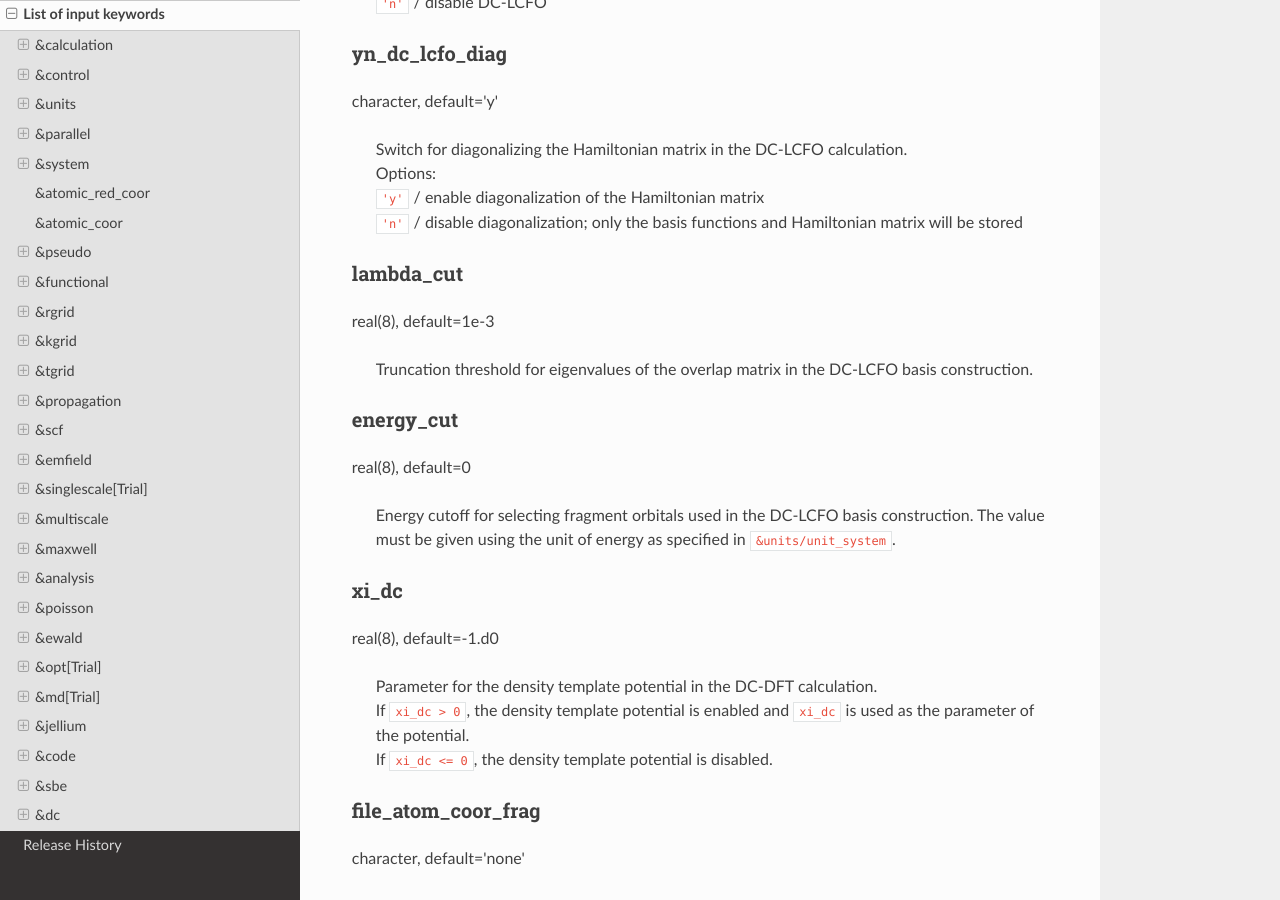
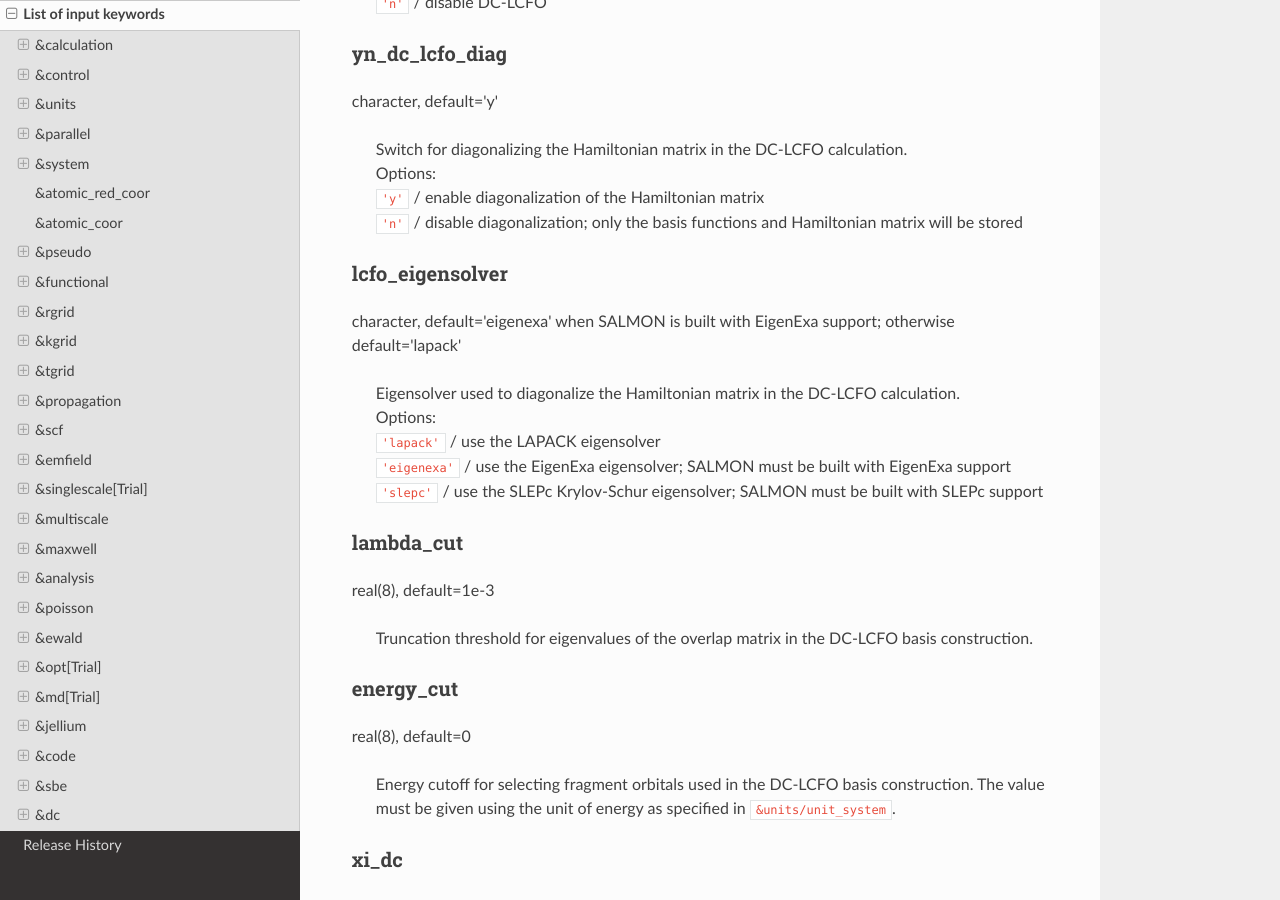
Before and after one commit to SALMON-TDDFT/SALMON-DOCS, a Sphinx documentation site: the page built from source/input_keyword_list.rst, in a window 1280 px wide and 900 px high, scrolled down 68440 px. Built offline with Sphinx 7.4.7 and the Read the Docs theme 3.1.0, drawn with Linux system fonts in a browser that asks for light colours; formulas are drawn with MathJax 3.

Commit message:
Document SLEPc support for DC-LCFO

```diff
--- a/source/input_keyword_list.rst
+++ b/source/input_keyword_list.rst
@@ -3516,6 +3516,19 @@ character, default='y'
    | ``'y'`` / enable diagonalization of the Hamiltonian matrix
    | ``'n'`` / disable diagonalization; only the basis functions and Hamiltonian matrix will be stored
 
+.. _lcfo_eigensolver:
+
+lcfo_eigensolver
+^^^^^^^^^^^^^^^^
+
+character, default='eigenexa' when SALMON is built with EigenExa support; otherwise default='lapack'
+
+   | Eigensolver used to diagonalize the Hamiltonian matrix in the DC-LCFO calculation.
+   | Options:
+   | ``'lapack'`` / use the LAPACK eigensolver
+   | ``'eigenexa'`` / use the EigenExa eigensolver; SALMON must be built with EigenExa support
+   | ``'slepc'`` / use the SLEPc Krylov-Schur eigensolver; SALMON must be built with SLEPc support
+
 .. _lambda_cut:
 
 lambda_cut
--- a/source/install_and_run.rst
+++ b/source/install_and_run.rst
@@ -556,8 +556,11 @@ Commandline switch                       Detail
 --enable-mpi, --disable-mpi              enable/disable MPI parallelization
 --enable-scalapack, --disable-scalapack  enable/disable computations with ScaLAPACK library
 --enable-eigenexa, --disable-eigenexa    enable/disable computations with RIKEN R-CCS EigenExa library
+--enable-slepc, --disable-slepc          enable/disable computations with SLEPc library
 --enable-libxc, --disable-libxc          enable/disable computations with Libxc library
 --with-lapack                            specified LAPACK/ScaLAPACK installed directory
+--with-petsc                             specified PETSc installed directory
+--with-slepc                             specified SLEPc installed directory
 --with-libxc                             specified Libxc installed directory
 --debug                                  enable debug build
 --release                                enable release build
@@ -565,6 +568,8 @@ FC, FFLAGS                               User-defined Fortran Compiler, and the
 CC, CFLAGS                               User-defined C Compiler, and the compiler options
 LDFLAGS                                  linker flags
 =======================================  ===================================================
+
+SLEPc is used only for Hamiltonian diagonalization in DC-LCFO calculations.
 
 Using these options, you can manually specify the compilers and flags instead of using the ``--arch`` option. For example::
 
```
